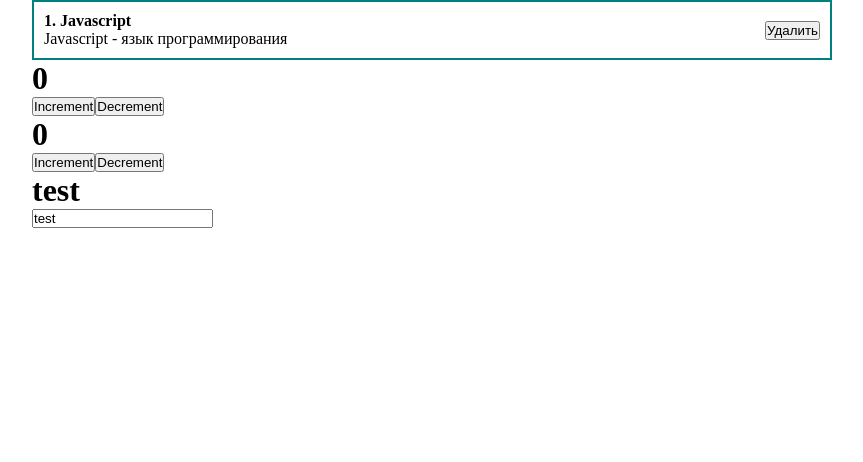
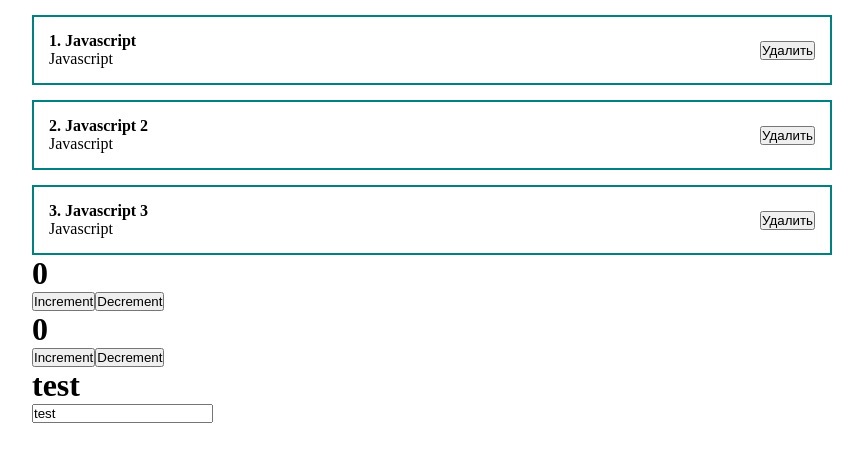
Before and after one commit to Stan61rus/test-react-app, a React (Create React App) app: page / in a window 1280 px wide. Shown: the top 462 px of the page, without its empty margins (208-1071 px from the left). Built offline with nearby package versions, Linux system fonts and the light colour scheme.

Commit message:
Добавил посты через массив

```diff
--- a/src/App.jsx
+++ b/src/App.jsx
@@ -1,3 +1,5 @@
+import React, { useState } from "react";
+
 import Counter from "./components/counter";
 import ClassCounter from "./components/classCounter";
 import Input from "./components/input";
@@ -6,9 +8,18 @@ import PostItem from "./components/postItem";
 import "./styles/App.css";
 
 function App() {
+  const [posts] = useState([
+    { id: 1, title: "Javascript", body: "Javascript" },
+    { id: 2, title: "Javascript 2", body: "Javascript" },
+    { id: 3, title: "Javascript 3", body: "Javascript" },
+  ]);
+
   return (
     <div className="App">
-      <PostItem />
+      {posts.map((e) => {
+        return <PostItem post={e} />;
+      })}
+
       <Counter />
       <ClassCounter />
       <Input />
--- a/src/components/postItem.jsx
+++ b/src/components/postItem.jsx
@@ -1,11 +1,13 @@
 import React from "react";
 
-function PostItem() {
+function PostItem(props) {
   return (
     <div className="post">
       <div className="post__content">
-        <strong>1. Javascript</strong>
-        <div>Javascript - язык программирования</div>
+        <strong>
+          {props.post.id}. {props.post.title}
+        </strong>
+        <div>{props.post.body}</div>
       </div>
       <div className="post__btns">
         <button>Удалить</button>
--- a/src/styles/App.css
+++ b/src/styles/App.css
@@ -16,7 +16,8 @@
 .post {
   display: flex;
   justify-content: space-between;
-  padding: 10px;
+  padding: 15px;
   border: 2px solid teal;
   align-items: center;
+  margin-top: 15px;
 }
```
